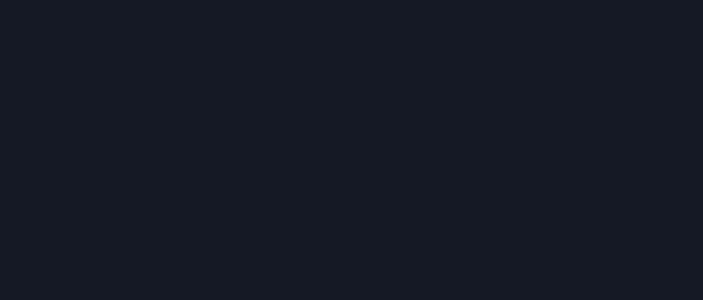
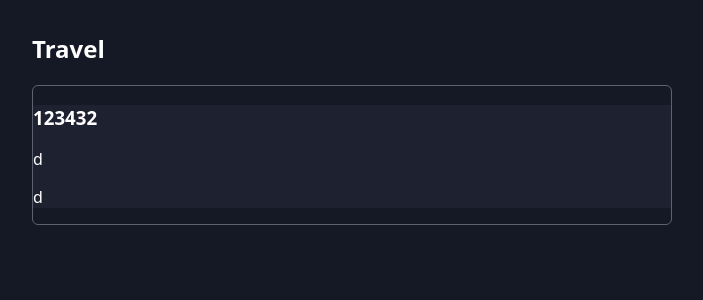
Before and after one commit to jungo0/Search-Demo, a React (Vite) app: page / in a window 1280 px wide. Shown: the top 300 px of the page, without its empty margins (288-991 px from the left). Built offline with nearby package versions, Linux system fonts and the light colour scheme.

Commit message:
feat: Accordion 컴포넌트생성

```diff
--- a/src/App.jsx
+++ b/src/App.jsx
@@ -1,5 +1,21 @@
+import Accordion from "./components/Accordion/Accordion";
+import AccordionItem from "./components/Accordion/AccordionItem";
+
 function App() {
-  return <h1></h1>;
+  return (
+    <main>
+      <section>
+        <h2>Travel</h2>
+        <Accordion className="accordion">
+          <AccordionItem className="accordion-item" title="123432">
+            <article>
+              <p>d</p> <p>d</p>
+            </article>
+          </AccordionItem>
+        </Accordion>
+      </section>
+    </main>
+  );
 }
 
 export default App;
--- /dev/null
+++ b/src/components/Accordion/Accordion.jsx
@@ -0,0 +1,4 @@
+//wrapper
+export default function Accordion({ children, className }) {
+  return <ul className={className}>{children}</ul>;
+}
--- /dev/null
+++ b/src/components/Accordion/AccordionItem.jsx
@@ -0,0 +1,8 @@
+export default function AccordionItem({ className, title, children }) {
+  return (
+    <li className={className}>
+      <h3>{title}</h3>
+      <div>{children}</div>
+    </li>
+  );
+}
```
